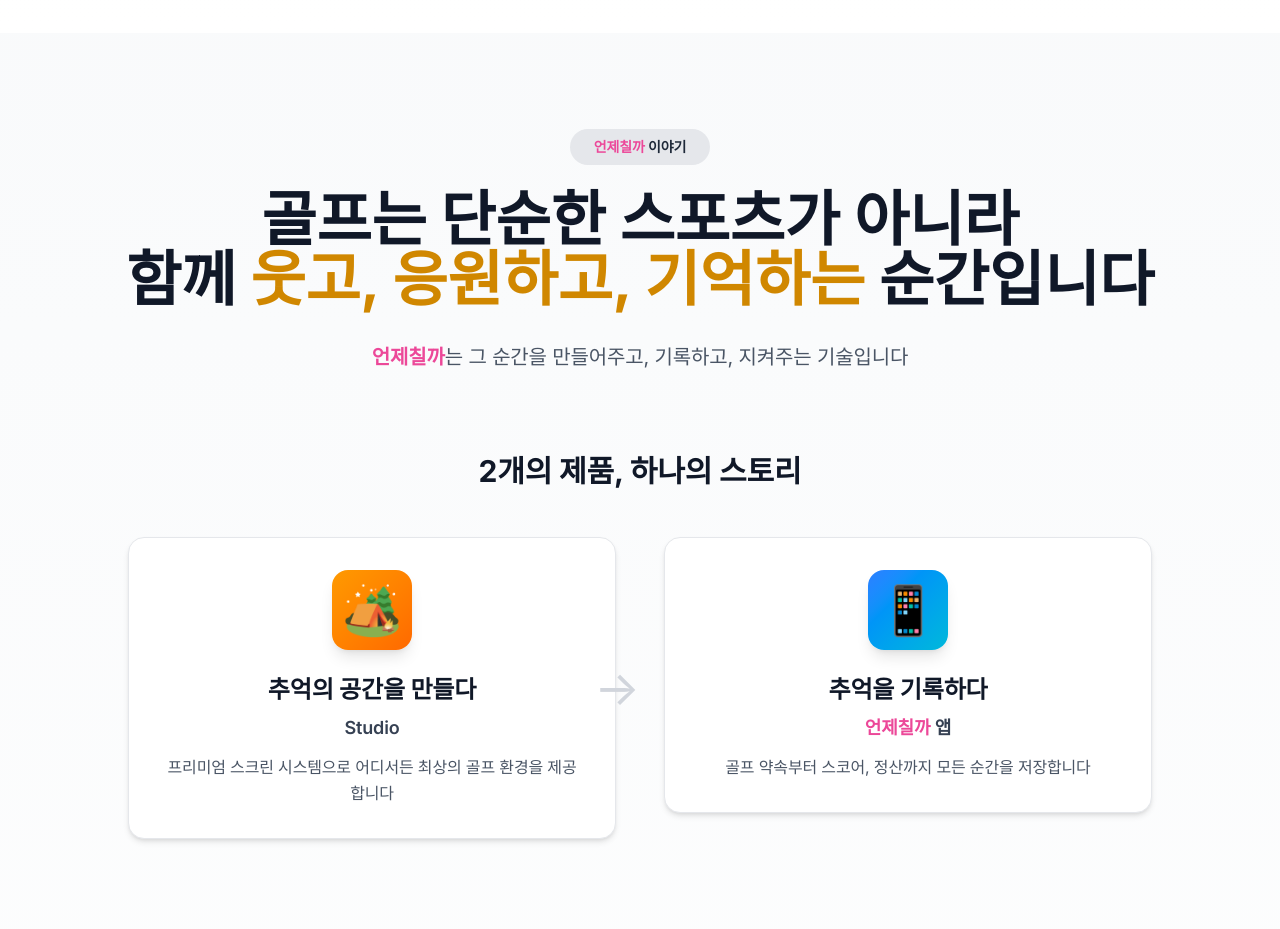
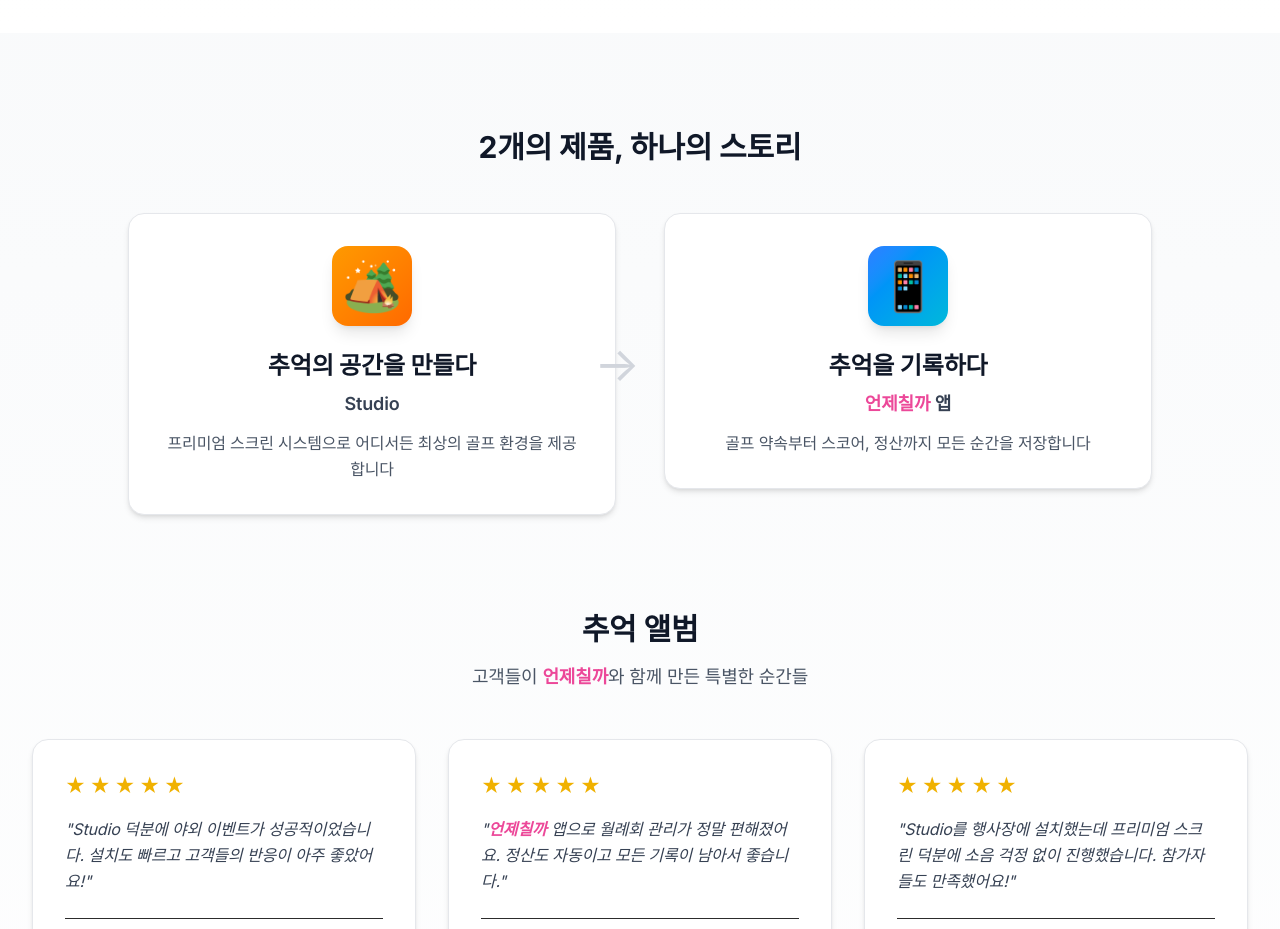
Before and after one commit to BAE-EXMO/ddadang, a Next.js app: page / in a window 1280 px wide. Shown: the part 7840-8769 px from the top of the page. Built offline with nearby package versions, Linux system fonts and the light colour scheme; a web font is replaced by a local one.

Commit message:
refactor: StorySection 헤더 문구 삭제
- '골프는 단순한 스포츠가 아니라 함께 웃고, 응원하고, 기억하는 순간입니다' 삭제
- '언제칠까는 그 순간을 만들어주고, 기록하고, 지켜주는 기술입니다' 삭제
- 더 간결한 섹션 구성으로 개선

```diff
--- a/components/sections/StorySection.tsx
+++ b/components/sections/StorySection.tsx
@@ -51,26 +51,6 @@
       id="story"
       className="bg-gradient-to-b from-gray-50 to-white"
     >
-      {/* Brand Story Header */}
-      <motion.div
-        initial={{ opacity: 0, y: 30 }}
-        whileInView={{ opacity: 1, y: 0 }}
-        viewport={{ once: true }}
-        transition={{ duration: 0.8 }}
-        className="text-center mb-20"
-      >
-        <span className="inline-block px-6 py-2 bg-gray-200 text-gray-800 rounded-full text-sm font-semibold mb-6">
-          <span className="brand-name">언제칠까</span> 이야기
-        </span>
-        <h2 className="text-5xl md:text-6xl font-bold text-gray-900 mb-8">
-          골프는 단순한 스포츠가 아니라<br />
-          함께 <span className="text-yellow-600">웃고, 응원하고, 기억하는</span> 순간입니다
-        </h2>
-        <p className="text-xl text-gray-600 max-w-3xl mx-auto leading-relaxed">
-          <span className="brand-name">언제칠까</span>는 그 순간을 만들어주고, 기록하고, 지켜주는 기술입니다
-        </p>
-      </motion.div>
-
       {/* Three Pillars */}
       <motion.div
         initial={{ opacity: 0, y: 30 }}
```
